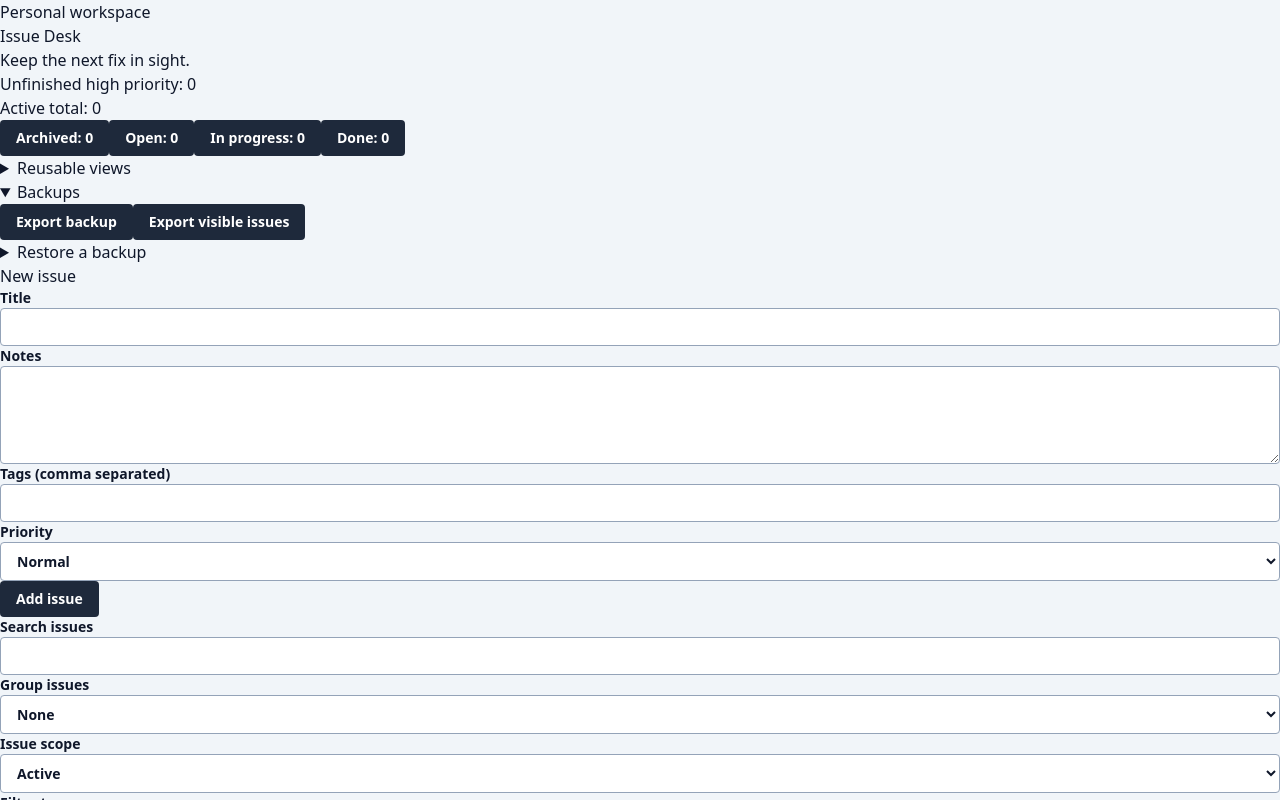
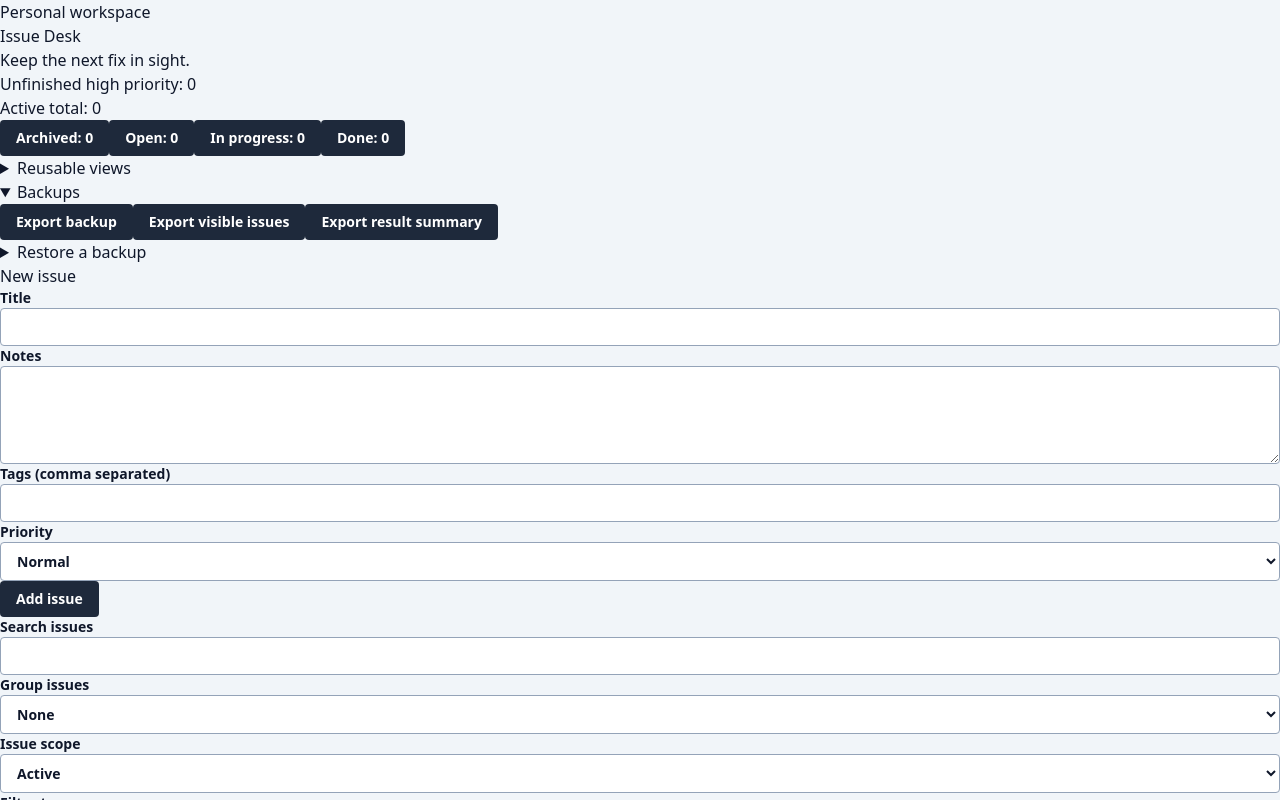
Before and after one commit to kirkduchesne/cairn, a React (Vite) app: page / in a window 1280 px wide. Both pictures are taken after a click on the heading "Backups". Shown: the top 800 px of the page. Built offline with nearby package versions, Linux system fonts and the light colour scheme.

Commit message:
feat: export the current result summary

```diff
--- a/src/App.tsx
+++ b/src/App.tsx
@@ -1,3 +1,4 @@
+import { downloadText, resultSummary } from './text-export';
 import { normalizeTags, tagSelected } from './tags';
 import { Fragment, FormEvent, useEffect, useRef, useState } from 'react';
 
@@ -318,6 +319,12 @@ export function App() {
             >
               Export visible issues
             </button>
+            <button type="button" disabled={Boolean(initial.error)} onClick={() => {
+              try {
+                downloadText(resultSummary(visible, { text: query, status: filter, priority: priorityFilter, tag: tagFilter, order, scope }), 'issue-desk-summary.txt');
+                announce('Result summary download requested.');
+              } catch { announce('Summary download could not start. Your issues are unchanged.'); }
+            }}>Export result summary</button>
             <p role="status" className="mt-2 text-sm">
               {exportMessage}
             </p>
--- /dev/null
+++ b/src/text-export.ts
@@ -0,0 +1,23 @@
+import { Issue } from './storage';
+import { Query } from './query';
+import { summarize } from './summary';
+export function resultSummary(issues: Issue[], query: Query): string {
+  const counts = summarize(issues);
+  return [
+    'Issue Desk result summary',
+    `Scope: ${query.scope ?? 'Active'}`,
+    `Status: ${query.status}; priority: ${query.priority}; tag: ${query.tag || 'All'}`,
+    `Search: ${query.text || 'None'}`,
+    `Results: ${counts.total}; open: ${counts.Open}; in progress: ${counts['In progress']}; done: ${counts.Done}`,
+    `Unfinished high priority: ${counts.attention}`,
+  ].join('\n');
+}
+export function downloadText(text: string, filename: string) {
+  const url = URL.createObjectURL(new Blob([text], { type: 'text/plain;charset=utf-8' }));
+  try {
+    const link = document.createElement('a');
+    link.href = url;
+    link.download = filename;
+    link.click();
+  } finally { setTimeout(() => URL.revokeObjectURL(url), 1000); }
+}
```
